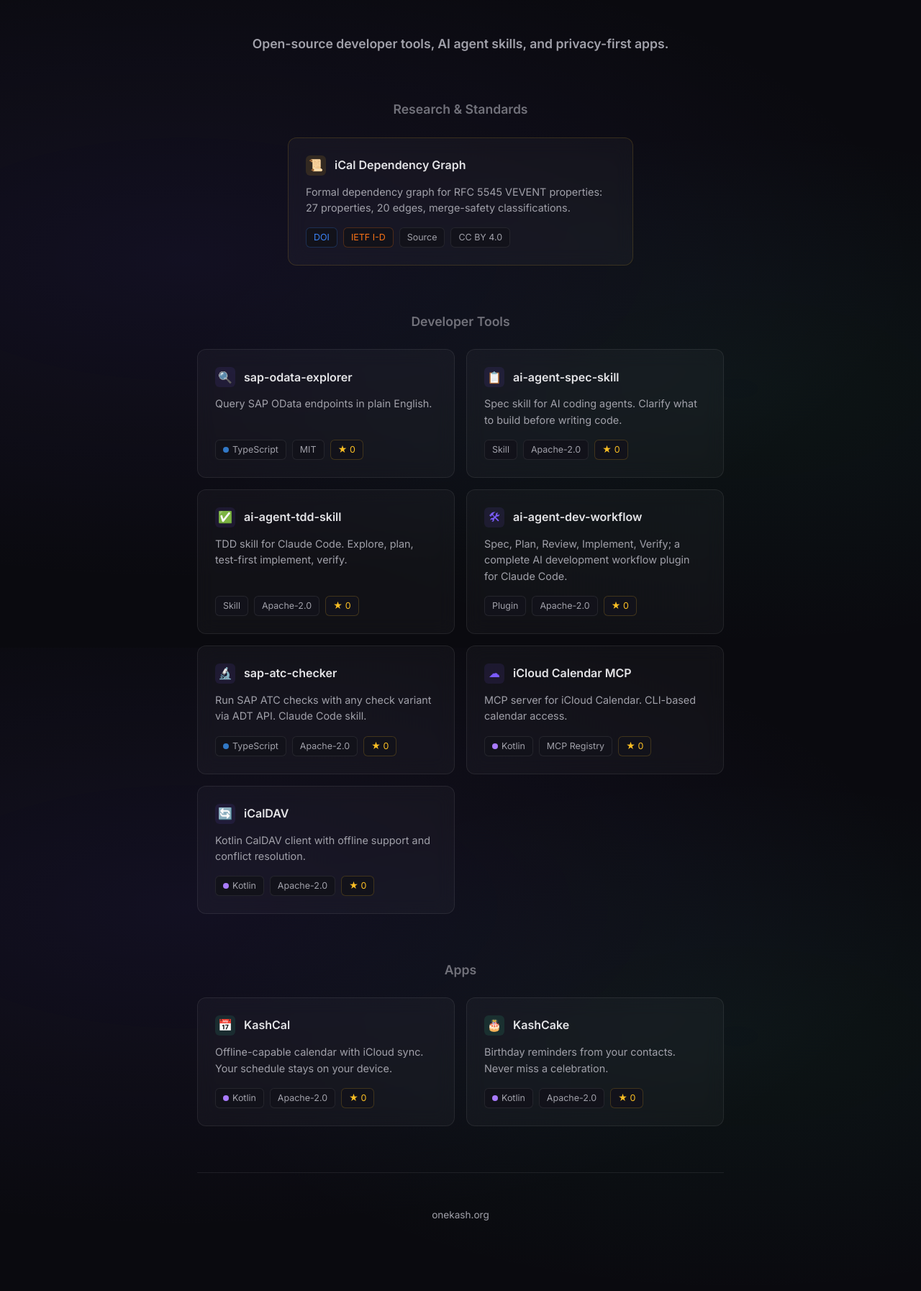
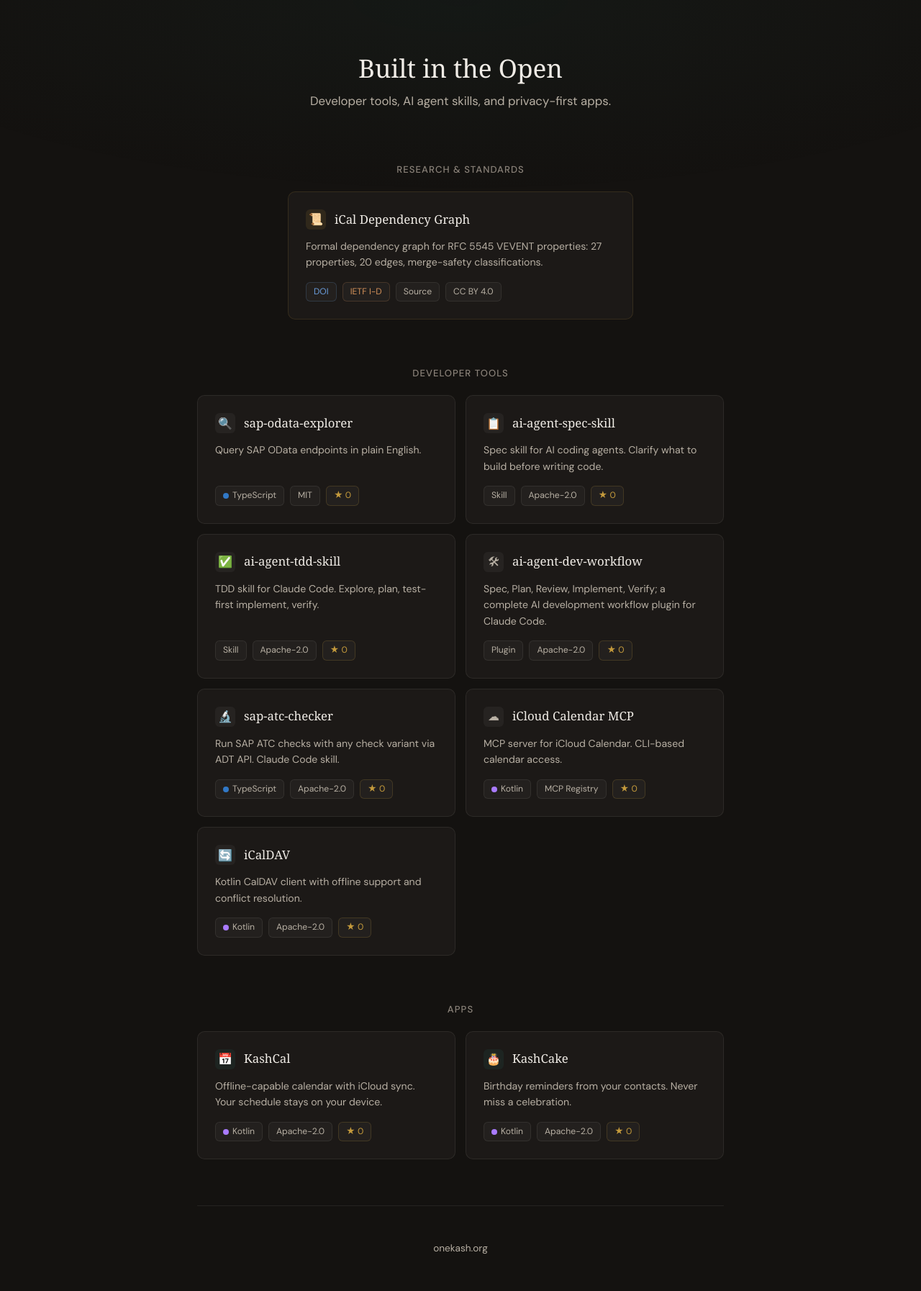
Before and after one commit to openkash/openkash.github.io, a Jekyll site: the page built from index.html, in a window 1280 px wide. Shown: the whole page at 72% size. Built offline with Jekyll 4.4.1, drawn with Linux system fonts in a browser that asks for light colours; some web fonts are replaced; comment, search, counter and statistics services are not loaded; before the commit the page ends 1748 px from its top, so only the background shows below that.

Commit message:
Site redesign

```diff
--- a/_layouts/default.html
+++ b/_layouts/default.html
@@ -137,7 +137,7 @@
   </script>
   <link rel="preconnect" href="https://fonts.googleapis.com">
   <link rel="preconnect" href="https://fonts.gstatic.com" crossorigin>
-  <link href="https://fonts.googleapis.com/css2?family=Inter:wght@400;500;600;700&display=swap" rel="stylesheet">
+  <link href="https://fonts.googleapis.com/css2?family=DM+Sans:wght@400;500&family=Instrument+Serif&display=swap" rel="stylesheet">
 </head>
 <body>
   {{ content }}
--- a/assets/css/style.css
+++ b/assets/css/style.css
@@ -1,79 +1,107 @@
 :root {
-  --bg-primary: #0a0a0f;
-  --bg-secondary: #12121a;
-  --bg-card: rgba(255, 255, 255, 0.03);
-  --border-color: rgba(255, 255, 255, 0.08);
-  --text-primary: #e4e4e7;
-  --text-secondary: #a1a1aa;
-  --text-muted: #71717a;
-  --accent: #7c5cff;
-  --accent-dim: rgba(124, 92, 255, 0.1);
-  --green: #34d399;
-  --radius: 12px;
+  --bg-primary: #141210;
+  --bg-card: #1c1917;
+  --border-color: rgba(240, 236, 230, 0.08);
+  --text-primary: #f0ece6;
+  --text-secondary: #b8b0a4;
+  --text-muted: #8a8279;
+  --accent: #2a7c6f;
+  --accent-dim: rgba(42, 124, 111, 0.12);
+  --amber: #c49a3c;
+  --amber-dim: rgba(196, 154, 60, 0.12);
+  --radius: 10px;
 }
 
 * { margin: 0; padding: 0; box-sizing: border-box; }
 
 body {
-  font-family: 'Inter', -apple-system, BlinkMacSystemFont, sans-serif;
+  font-family: 'DM Sans', -apple-system, BlinkMacSystemFont, sans-serif;
   background: var(--bg-primary);
-  background-image:
-    radial-gradient(ellipse 80% 50% at 20% 40%, rgba(124, 92, 255, 0.08), transparent),
-    radial-gradient(ellipse 60% 40% at 80% 60%, rgba(52, 211, 153, 0.05), transparent);
-  background-attachment: fixed;
   color: var(--text-primary);
   line-height: 1.6;
   min-height: 100vh;
   -webkit-font-smoothing: antialiased;
 }
 
+body::before {
+  content: '';
+  position: fixed;
+  top: 0; left: 0; right: 0;
+  height: 60vh;
+  background: radial-gradient(ellipse 70% 50% at 50% 0%, rgba(42, 124, 111, 0.06), transparent);
+  pointer-events: none;
+}
+
 a { color: var(--accent); text-decoration: none; }
 a:hover { text-decoration: underline; }
 
-.container { max-width: 780px; margin: 0 auto; padding: 0 24px; }
+.container { max-width: 780px; margin: 0 auto; padding: 0 24px; position: relative; }
 
 /* Intro */
-.intro { padding: 64px 0 48px; }
-
-.intro { text-align: center; padding: 48px 0 32px; }
+.intro {
+  text-align: center;
+  padding: 72px 0 40px;
+  animation: fadeUp 0.8s cubic-bezier(0.16, 1, 0.3, 1) both;
+}
 
 .intro h1 {
-  font-size: 1.1rem; font-weight: 600; color: var(--text-secondary);
+  font-family: 'Instrument Serif', Georgia, serif;
+  font-size: 2.2rem;
+  font-weight: 400;
+  color: var(--text-primary);
+  line-height: 1.3;
+  margin-bottom: 10px;
+}
+
+.intro .subtitle {
+  font-size: 1.05rem;
+  color: var(--text-secondary);
   line-height: 1.5;
 }
 
 /* Sections */
-.section { padding: 32px 0; }
+.section {
+  padding: 32px 0;
+  animation: fadeUp 0.8s cubic-bezier(0.16, 1, 0.3, 1) both;
+}
+
+.section:nth-of-type(1) { animation-delay: 0.1s; }
+.section:nth-of-type(2) { animation-delay: 0.2s; }
+.section:nth-of-type(3) { animation-delay: 0.3s; }
 
 .section__title {
-  font-size: 1.1rem; font-weight: 600;
-  color: var(--text-muted); margin-bottom: 24px;
-  text-transform: capitalize; text-align: center;
+  font-size: 0.82rem;
+  font-weight: 500;
+  color: var(--text-muted);
+  margin-bottom: 20px;
+  text-transform: uppercase;
+  letter-spacing: 0.08em;
+  text-align: center;
 }
 
 /* Project Grid */
 .project-grid {
   display: grid;
   grid-template-columns: repeat(auto-fill, minmax(320px, 1fr));
-  gap: 16px;
+  gap: 14px;
 }
 
 .project-grid--single { max-width: 480px; margin: 0 auto; }
 
+/* Cards */
 .card {
-  background: var(--bg-card); border: 1px solid var(--border-color);
-  border-radius: var(--radius); padding: 24px;
-  -webkit-backdrop-filter: blur(12px);
-  backdrop-filter: blur(12px);
-  transition: border-color 0.2s ease, transform 0.2s ease, box-shadow 0.2s ease;
+  background: var(--bg-card);
+  border: 1px solid var(--border-color);
+  border-radius: var(--radius);
+  padding: 24px;
+  transition: border-color 0.25s ease, box-shadow 0.25s ease;
   display: flex; flex-direction: column;
   text-decoration: none; color: inherit;
 }
 
 .card:hover {
-  border-color: rgba(255, 255, 255, 0.15);
-  transform: translateY(-4px);
-  box-shadow: 0 8px 32px rgba(0, 0, 0, 0.3);
+  border-color: rgba(42, 124, 111, 0.3);
+  box-shadow: 0 0 24px rgba(42, 124, 111, 0.06);
   text-decoration: none;
 }
 
@@ -85,22 +113,38 @@ a:hover { text-decoration: underline; }
   font-size: 1rem; flex-shrink: 0; overflow: hidden;
 }
 
-.card__icon--app { background: rgba(52, 211, 153, 0.12); color: var(--green); }
-.card__icon--tool { background: var(--accent-dim); color: var(--accent); }
-.card__icon--research { background: rgba(251, 191, 36, 0.12); color: #fbbf24; }
+.card__icon--app { background: var(--accent-dim); color: var(--accent); }
+.card__icon--tool { background: rgba(240, 236, 230, 0.05); color: var(--text-secondary); }
+.card__icon--research { background: var(--amber-dim); color: var(--amber); }
 
 .card__avatar { width: 28px; height: 28px; border-radius: 6px; object-fit: cover; display: block; }
 
-.card__name { font-size: 1rem; font-weight: 600; }
-.card__desc { color: var(--text-secondary); font-size: 0.9rem; line-height: 1.55; flex: 1; margin-bottom: 16px; }
+.card__name {
+  font-family: 'Instrument Serif', Georgia, serif;
+  font-size: 1.05rem;
+  font-weight: 400;
+}
 
-.card__meta { display: flex; align-items: center; gap: 8px; flex-wrap: wrap; font-size: 0.82rem; color: var(--text-muted); }
+.card__desc {
+  color: var(--text-secondary);
+  font-size: 0.88rem;
+  line-height: 1.6;
+  flex: 1;
+  margin-bottom: 16px;
+}
 
+.card__meta {
+  display: flex; align-items: center; gap: 8px;
+  flex-wrap: wrap; font-size: 0.8rem; color: var(--text-muted);
+}
+
+/* Tags */
 .tag {
   display: inline-flex; align-items: center; gap: 5px;
   padding: 3px 10px; border-radius: 6px;
-  background: var(--bg-secondary); border: 1px solid var(--border-color);
-  font-size: 0.78rem; color: var(--text-secondary);
+  background: rgba(240, 236, 230, 0.03);
+  border: 1px solid var(--border-color);
+  font-size: 0.76rem; color: var(--text-secondary);
 }
 
 .tag--lang::before {
@@ -114,17 +158,24 @@ a:hover { text-decoration: underline; }
 .tag--python::before { background: #3572A5; }
 .tag--swift::before { background: #F05138; }
 
-.tag--stars { color: #fbbf24; border-color: rgba(251, 191, 36, 0.2); }
+.tag--stars { color: var(--amber); border-color: rgba(196, 154, 60, 0.2); }
 
-.tag--doi { color: #3b82f6; border-color: rgba(59, 130, 246, 0.25); text-decoration: none; }
-.tag--doi:hover { background: rgba(59, 130, 246, 0.1); text-decoration: none; }
-.tag--ietf { color: #f97316; border-color: rgba(249, 115, 22, 0.25); text-decoration: none; }
-.tag--ietf:hover { background: rgba(249, 115, 22, 0.1); text-decoration: none; }
+.tag--doi { color: #6b9edd; border-color: rgba(107, 158, 221, 0.2); text-decoration: none; }
+.tag--doi:hover { background: rgba(107, 158, 221, 0.08); text-decoration: none; }
+
+.tag--ietf { color: #d4915a; border-color: rgba(212, 145, 90, 0.2); text-decoration: none; }
+.tag--ietf:hover { background: rgba(212, 145, 90, 0.08); text-decoration: none; }
+
 .tag--source { color: var(--text-secondary); text-decoration: none; }
-.tag--source:hover { background: rgba(255, 255, 255, 0.05); text-decoration: none; }
+.tag--source:hover { background: rgba(240, 236, 230, 0.04); text-decoration: none; }
 
-.card--featured { border-color: rgba(251, 191, 36, 0.15); }
-.card--featured:hover { border-color: rgba(251, 191, 36, 0.3); }
+/* Featured Card */
+.card--featured { border-color: rgba(196, 154, 60, 0.15); }
+.card--featured:hover {
+  border-color: rgba(196, 154, 60, 0.3);
+  box-shadow: 0 0 24px rgba(196, 154, 60, 0.06);
+}
+
 .card__name a { color: inherit; text-decoration: none; }
 .card__name a:hover { color: var(--accent); text-decoration: none; }
 
@@ -133,13 +184,29 @@ a:hover { text-decoration: underline; }
   padding: 48px 0; margin-top: 32px;
   border-top: 1px solid var(--border-color);
   text-align: center; color: var(--text-muted); font-size: 0.85rem;
+  animation: fadeUp 0.8s cubic-bezier(0.16, 1, 0.3, 1) 0.4s both;
 }
 
 .footer a { color: var(--text-secondary); }
-.footer a:hover { color: var(--text-primary); }
+.footer a:hover { color: var(--text-primary); text-decoration: none; }
+
+/* Animation */
+@keyframes fadeUp {
+  from { opacity: 0; transform: translateY(16px); }
+  to { opacity: 1; transform: translateY(0); }
+}
 
 /* Responsive */
 @media (max-width: 640px) {
-  .intro { padding: 48px 0 32px; }
+  .intro { padding: 56px 0 32px; }
+  .intro h1 { font-size: 1.75rem; }
   .project-grid { grid-template-columns: 1fr; }
 }
+
+@media (prefers-reduced-motion: reduce) {
+  *, *::before, *::after {
+    animation-duration: 0.01ms !important;
+    animation-delay: 0s !important;
+    transition-duration: 0.01ms !important;
+  }
+}
--- a/index.html
+++ b/index.html
@@ -7,7 +7,8 @@ layout: default
 
 
   <section class="intro">
-    <h1>Open-source developer tools, AI agent skills, and privacy-first apps.</h1>
+    <h1>Built in the Open</h1>
+    <p class="subtitle">Developer tools, AI agent skills, and privacy-first apps.</p>
   </section>
 
   <section class="section">
```
